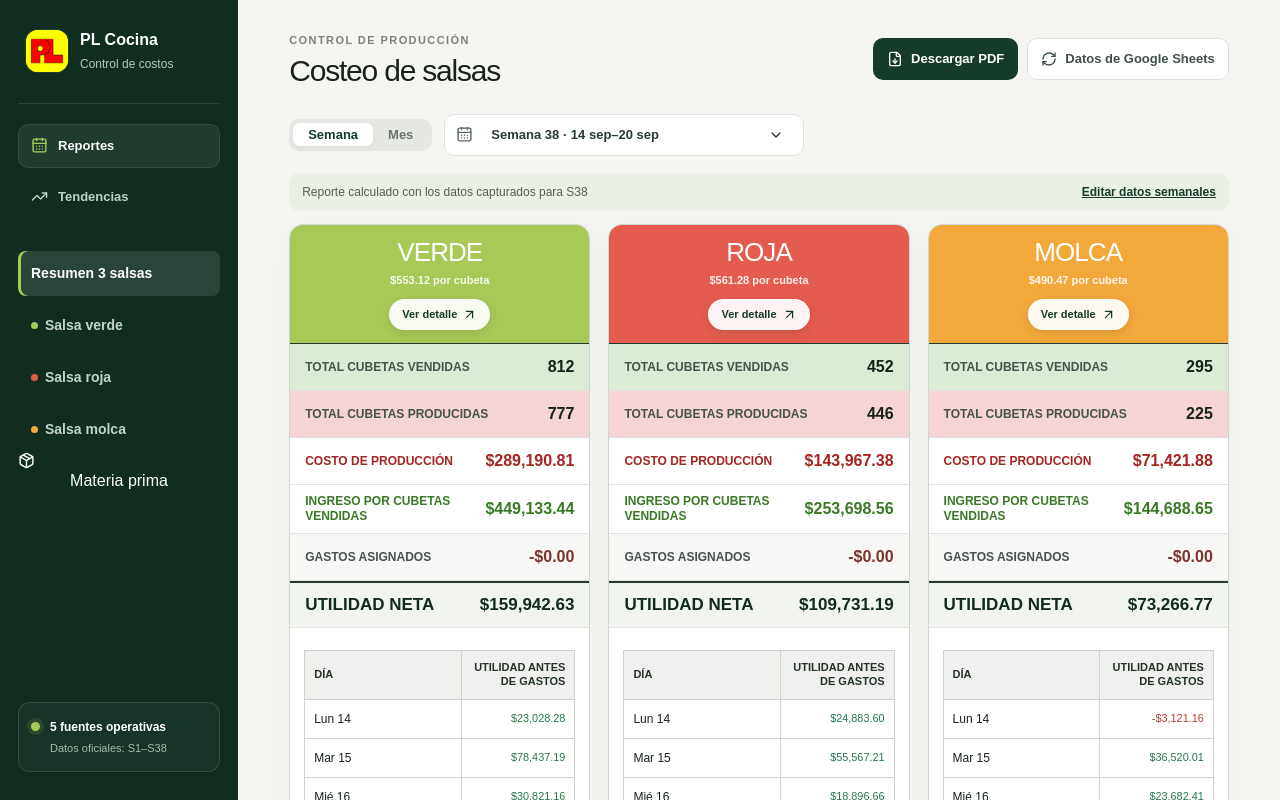
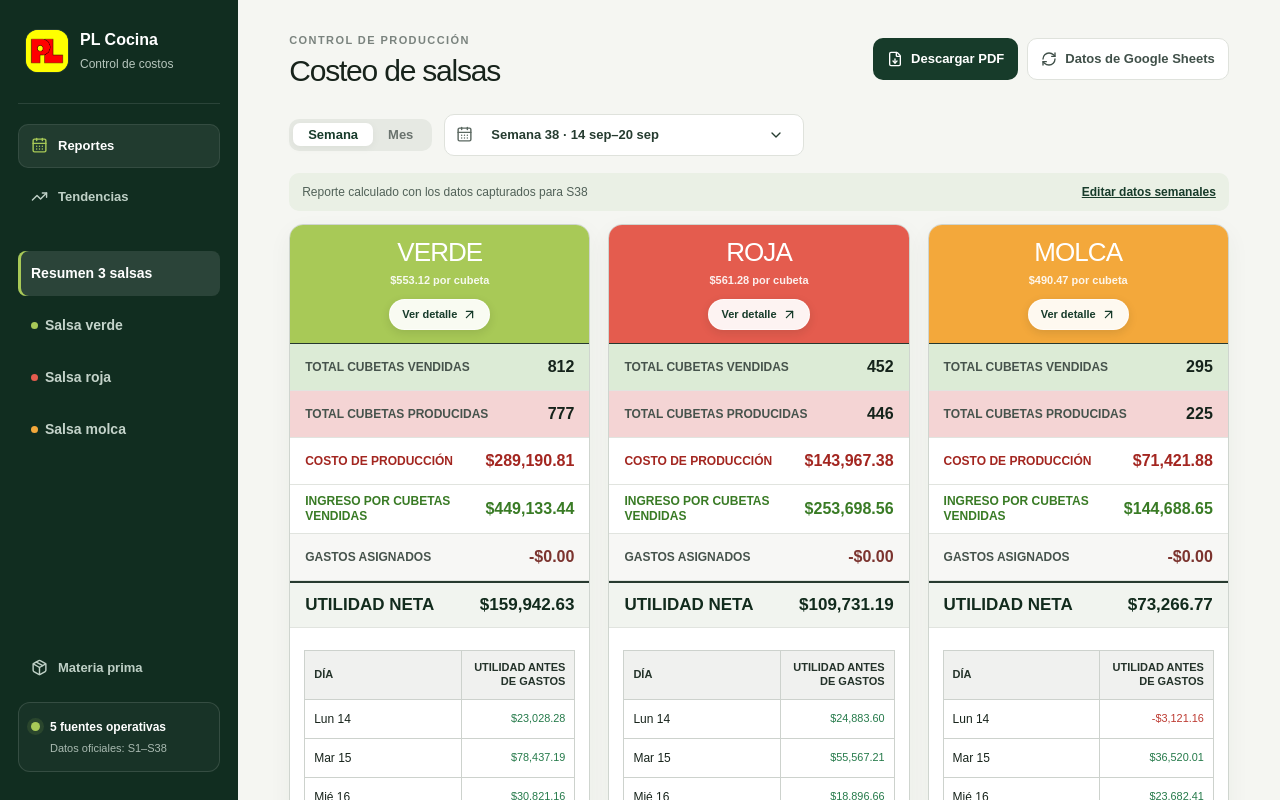
Before and after one commit to plcocina/costeos-salsas, a React (Vite) app: page / in a window 1280 px wide. Shown: the top 800 px of the page. Built offline with nearby package versions, Linux system fonts and the light colour scheme.

Commit message:
Da estilo a graficas diarias de materia prima

```diff
--- a/app/globals.css
+++ b/app/globals.css
@@ -109,7 +109,7 @@ button {
   margin-top: 3px;
 }
 .source-status {
-  margin-top: auto;
+  margin-top: 12px;
   padding: 15px 12px;
   border: 1px solid #ffffff20;
   border-radius: 12px;
@@ -118,6 +118,27 @@ button {
   align-items: flex-start;
   background: #ffffff08;
 }
+.sidebar-materials-link {
+  display: flex;
+  align-items: center;
+  gap: 10px;
+  width: 100%;
+  margin-top: auto;
+  padding: 11px 12px;
+  border: 1px solid transparent;
+  border-radius: 10px;
+  color: #bfd0c6;
+  background: transparent;
+  font-size: 13px;
+  font-weight: 800;
+  text-align: left;
+}
+.sidebar-materials-link:hover,
+.sidebar-materials-link.selected {
+  color: #fff;
+  background: #ffffff12;
+}
+.sidebar-materials-link.selected svg { color: var(--lime); }
 .status-dot {
   width: 9px;
   height: 9px;
@@ -145,6 +166,75 @@ button {
   width: 100%;
   margin: 0 auto;
 }
+.materials-view { display: grid; gap: 26px; }
+.materials-hero {
+  padding: 24px 26px;
+  border-radius: 16px;
+  color: #fff;
+  background: linear-gradient(125deg, #173b2a, #24543c);
+  box-shadow: 0 12px 30px #173b2a14;
+}
+.materials-hero .eyebrow { color: #b8cabf; }
+.materials-hero h2 {
+  margin: 0;
+  font-size: clamp(23px, 3vw, 34px);
+  letter-spacing: -0.035em;
+}
+.materials-hero p:not(.eyebrow) {
+  max-width: 750px;
+  margin: 9px 0 0;
+  color: #d5e0d9;
+  line-height: 1.5;
+}
+.materials-hero > span {
+  display: inline-block;
+  margin-top: 16px;
+  padding: 8px 11px;
+  border: 1px solid #ffffff24;
+  border-radius: 999px;
+  background: #ffffff12;
+  font-size: 12px;
+  font-weight: 800;
+}
+.materials-sauce { display: grid; gap: 14px; }
+.materials-sauce-heading {
+  display: flex;
+  align-items: end;
+  justify-content: space-between;
+  gap: 16px;
+}
+.materials-sauce-heading h3 {
+  display: flex;
+  align-items: center;
+  gap: 10px;
+  margin: 0;
+  color: var(--ink);
+  font-size: 23px;
+}
+.materials-sauce-heading > span { color: var(--muted); font-size: 13px; font-weight: 800; }
+.materials-chart-grid { display: grid; grid-template-columns: repeat(2, minmax(0, 1fr)); gap: 16px; }
+.material-chart-card { min-width: 0; overflow: hidden; }
+.material-chart-heading {
+  display: flex;
+  justify-content: space-between;
+  gap: 12px;
+  padding: 18px 20px 0;
+}
+.material-chart-heading h4 { margin: 0 0 3px; color: var(--ink); font-size: 17px; }
+.material-chart-heading span { color: var(--muted); font-size: 12px; }
+.material-chart-heading strong { color: var(--ink); font-size: 18px; white-space: nowrap; }
+.material-chart-wrap { height: 205px; padding: 12px 14px 12px 4px; }
+.ingredient-price-tooltip {
+  display: grid;
+  gap: 4px;
+  padding: 10px 13px;
+  border: 1px solid var(--line);
+  border-radius: 10px;
+  background: #fff;
+  box-shadow: 0 10px 24px #17231b20;
+}
+.ingredient-price-tooltip span { color: var(--muted); font-size: 12px; }
+.ingredient-price-tooltip strong { color: var(--ink); font-size: 15px; }
 .trends-view {
   display: grid;
   gap: 18px;
@@ -1681,6 +1771,13 @@ footer {
     padding: 9px 10px;
   }
   .sidebar-main-nav button svg { display: none; }
+  .sidebar-materials-link {
+    width: auto;
+    margin: 0 0 0 6px;
+    padding: 9px 10px;
+    white-space: nowrap;
+  }
+  .sidebar-materials-link svg { display: none; }
   .brand {
     padding: 0;
     border: 0;
@@ -1708,6 +1805,7 @@ footer {
     height: 320px;
     overflow: hidden;
   }
+  .materials-chart-grid { grid-template-columns: 1fr; }
   .summary-mix-heading {
     display: grid;
     gap: 14px;
```
